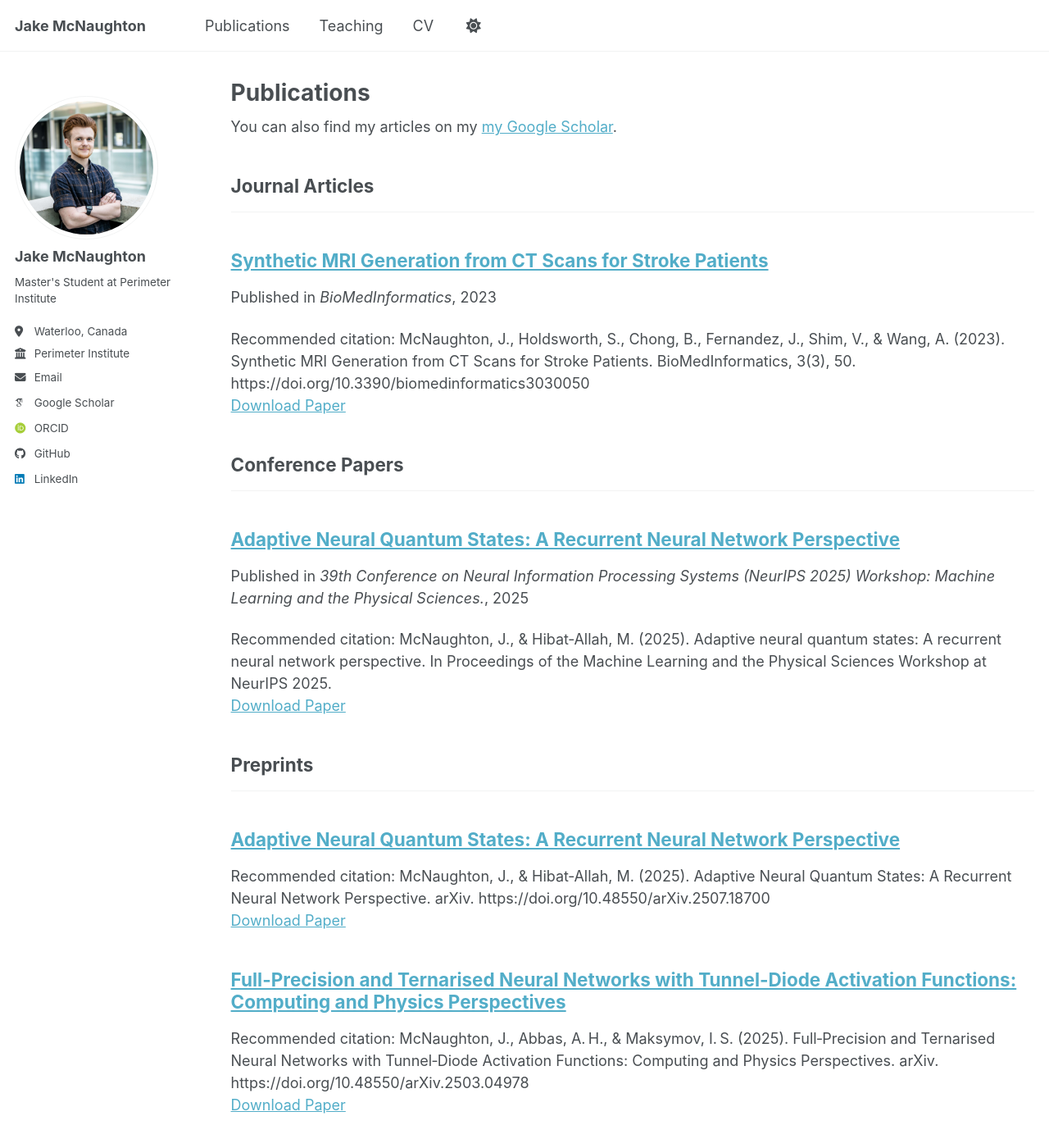
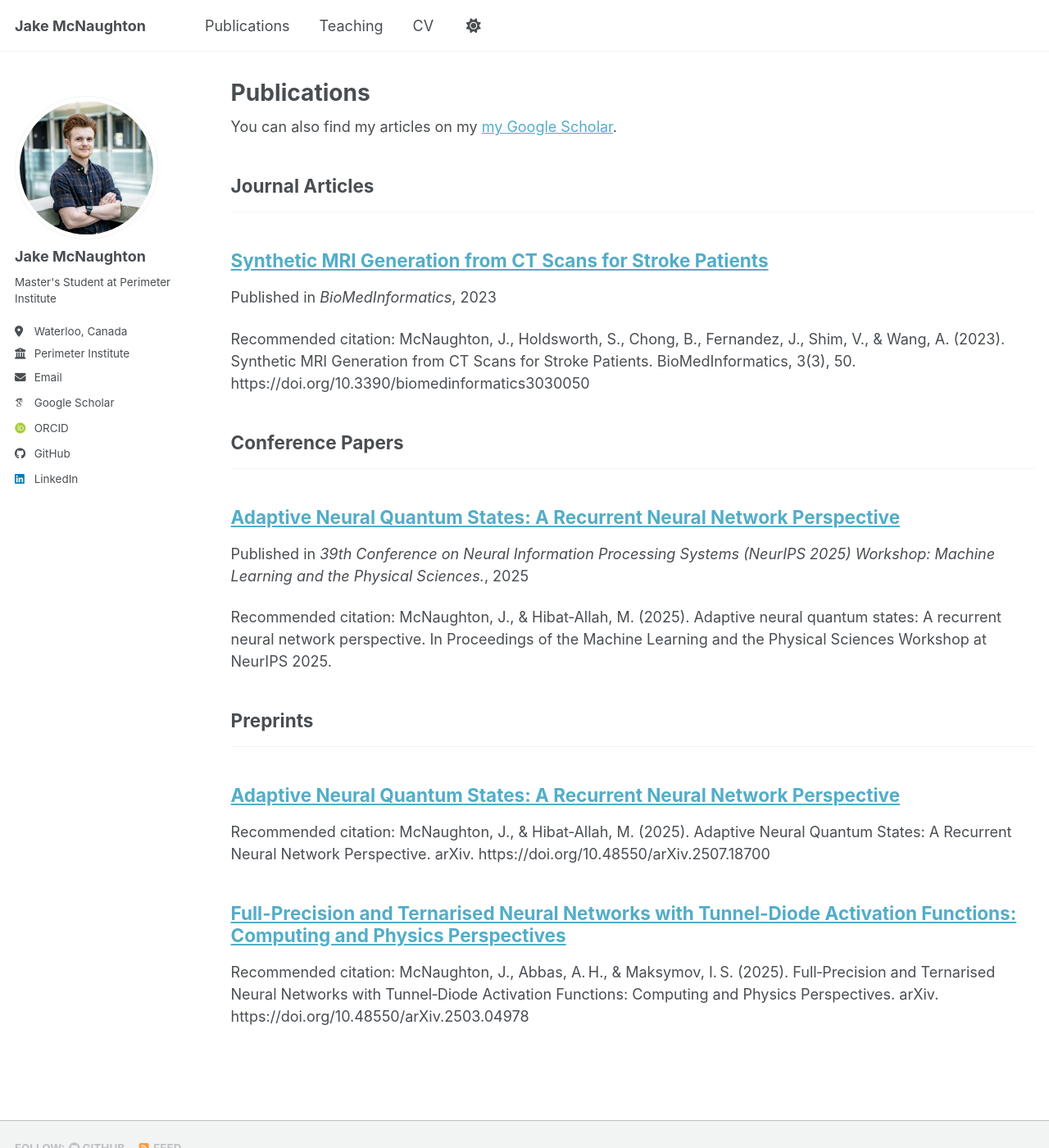
Before and after one commit to jakemcnaughton/jakemcnaughton.github.io, a Jekyll site: the page built from _pages/publications.html, in a window 1280 px wide and 1400 px high. Shown: the whole window at 82% size. Built offline with Jekyll 4.4.1, drawn with Linux system fonts in a browser that asks for light colours; some web fonts are replaced; a script bundle is joined from its source files by our own code; library files that are not in the unit come from our copies.

Commit message:
Update archive-single.html

```diff
--- a/_includes/archive-single.html
+++ b/_includes/archive-single.html
@@ -50,6 +50,11 @@
     <p class="archive__item-excerpt" itemprop="description"><p>{{ post.excerpt | markdownify | remove: '<p>' | remove: '</p>' }}<strong><a href="{{ base_path }}{{ post.url }}" rel="permalink"> Read more</a></strong></p></p>
     {% endif %}
 
+
+    {% if post.citation %}
+      <p>Recommended citation: {{ post.citation }}</p>
+    {% endif %}
+    <!--
     {% if post.citation and post.paperurl and post.slidesurl and post.bibtexurl %}
       <p>Recommended citation: {{ post.citation }}<br /><a href="{{ post.paperurl }}">Download Paper</a> | <a href="{{ post.slidesurl }}">Download Slides</a> | <a href="{{ post.bibtexurl }}">Download Bibtex</a></p>
     {% elsif post.citation and post.paperurl and post.slidesurl %}
@@ -77,7 +82,7 @@
     {% elsif post.bibtexurl %}
       <p><a href="{{ post.bibtexurl }}">Download Bibtex</a></p>
     {% endif %}
-
+    -->
 
   </article>
 </div>
```
